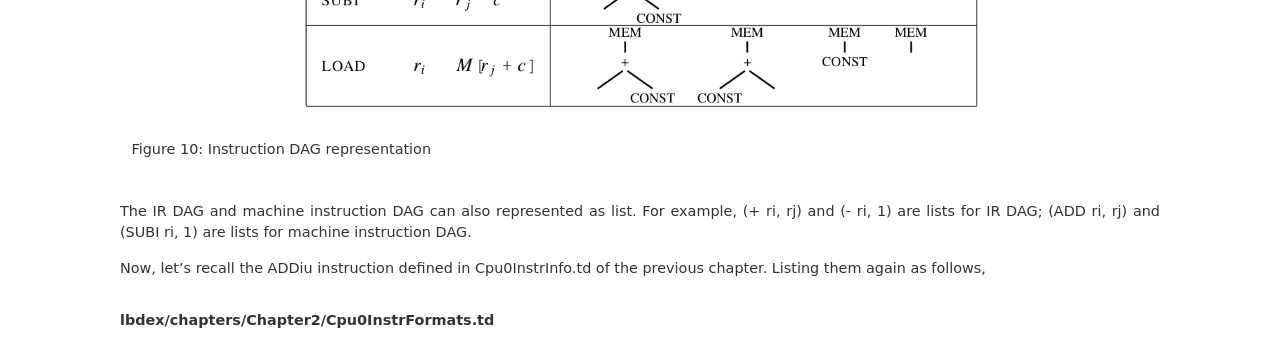
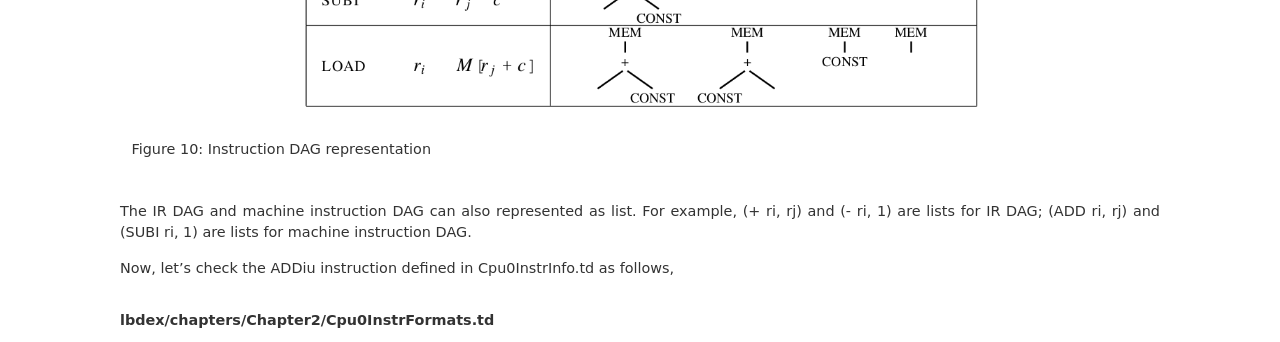
Before and after one commit to Jonathan2251/lbd, a Sphinx documentation site: the page built from source/llvmstructure.rst, in a window 1280 px wide and 900 px high, scrolled down 15109 px, cut to the strip 0-342 px from the top of the window. Built offline with Sphinx 7.4.7, drawn with Linux system fonts in a browser that asks for light colours; formulas are drawn with MathJax 3; pages that are not in the unit, such as notebooks, are missing from menus.

```diff
--- a/source/llvmstructure.rst
+++ b/source/llvmstructure.rst
@@ -1193,8 +1193,7 @@
 For example, (+ ri, rj) and (- ri, 1) are lists for IR DAG; (ADD ri, rj) and
 (SUBI ri, 1) are lists for machine instruction DAG.
 
-Now, let's recall the ADDiu instruction defined in Cpu0InstrInfo.td of the
-previous chapter. Listing them again as follows,
+Now, let's check the ADDiu instruction defined in Cpu0InstrInfo.td as follows,
 
 .. rubric:: lbdex/chapters/Chapter2/Cpu0InstrFormats.td
 .. literalinclude:: ../lbdex/Cpu0/Cpu0InstrFormats.td
```
Also changed, not shown: 2 other files.
